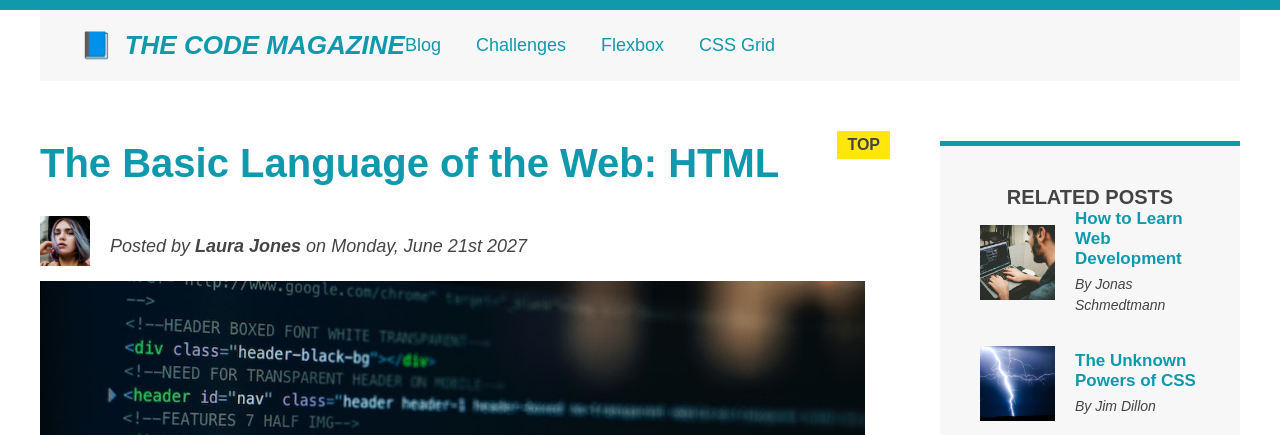
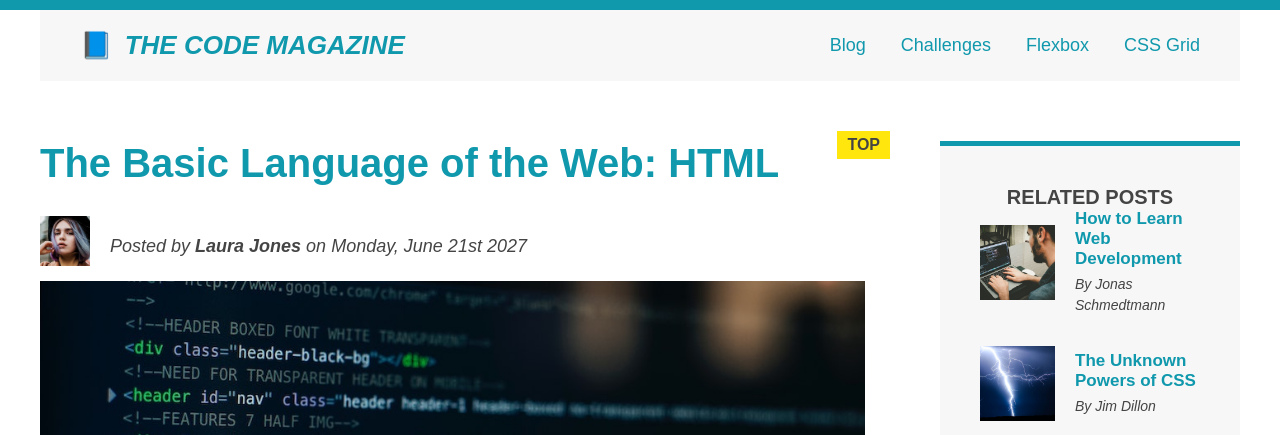
Before and after one commit to JoltLaw/Code_Magazine, a plain HTML site: page index.html in a window 1280 px wide. Shown: the top 435 px of the page. Drawn offline with Linux system fonts and the light colour scheme.

Commit message:
Update style.css

```diff
--- a/style.css
+++ b/style.css
@@ -28,7 +28,7 @@ body {
   margin-bottom: 0;
   display: flex;
   align-items: center;
-  ustify-content: space-between;
+  justify-content: space-between;
   background-color: #f7f7f7;
   padding: 20px 40px;
 
```
